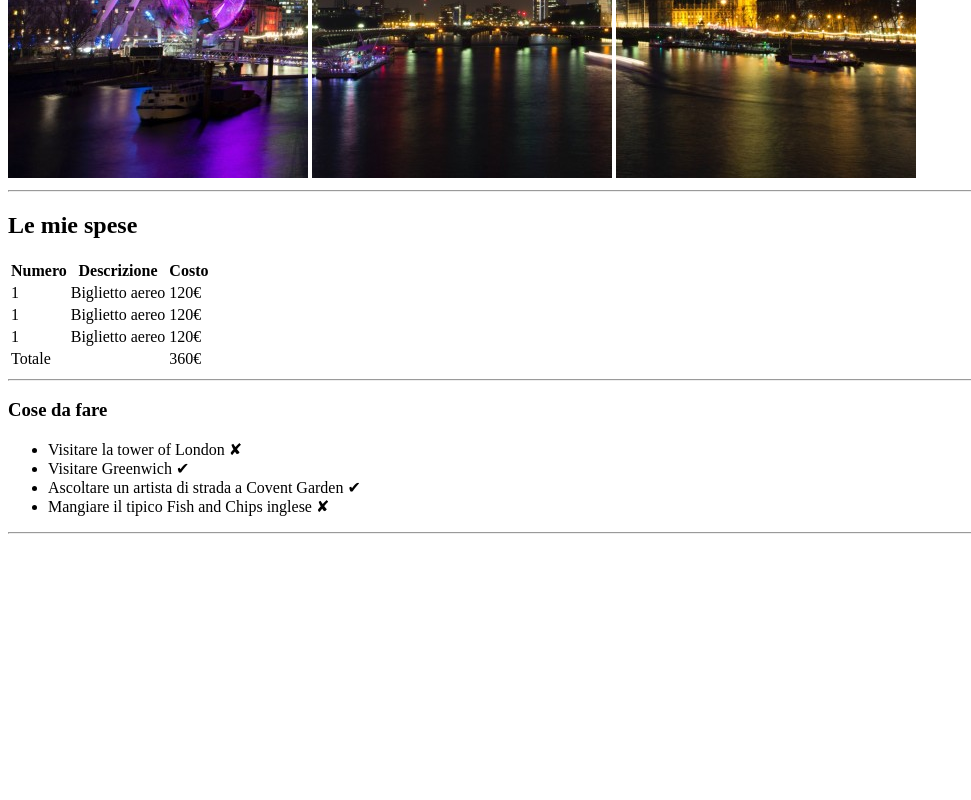
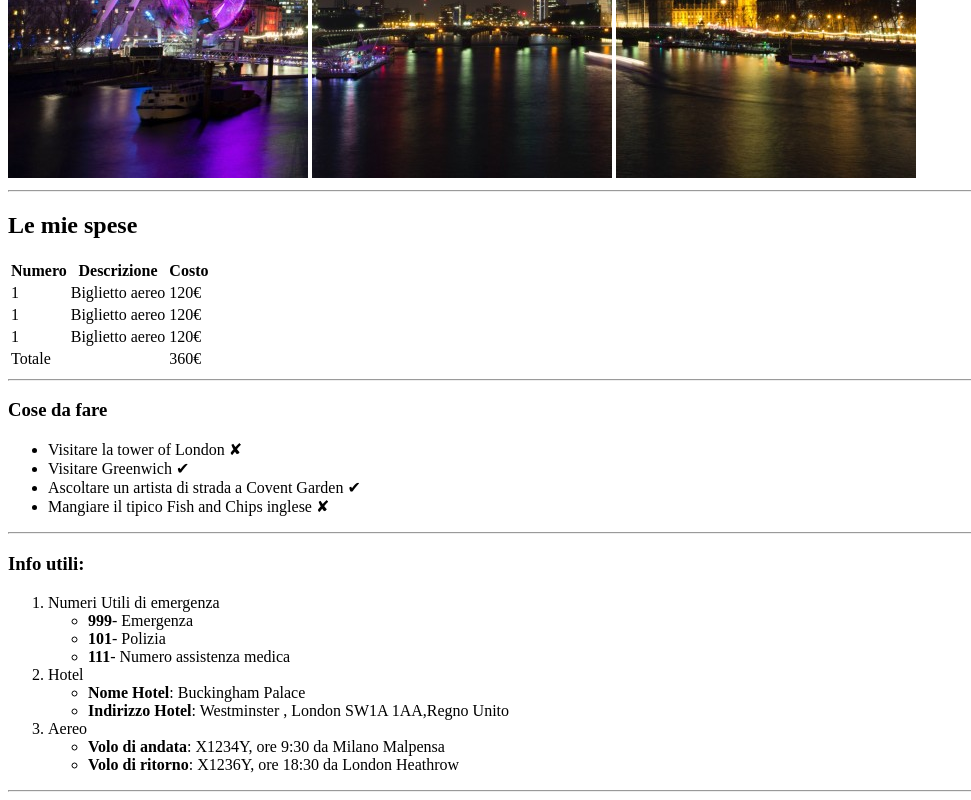
Before and after one commit to RomeoAlex/html-london-trip, a plain HTML site: page index.html in a window 1280 px wide. Shown: the part 502-1302 px from the top of the page, without its empty margins (0-971 px from the left). Before the commit the page ends 1044 px from the top, so only its background shows below. Drawn offline with Linux system fonts and the light colour scheme.

Commit message:
inserimento terza sezione con liste e sottoliste

```diff
--- a/index.html
+++ b/index.html
@@ -60,6 +60,51 @@
         </section>
         <!-- separatore linea -->
     <hr>
+        <!-- terza sezione  -->
+
+    <section>
+        <!-- titolo e lista -->
+        <h3>Info utili:</h3>
+        <ol>
+            <li>Numeri Utili di emergenza</li>
+            <!-- sottolista -->
+                <ul>
+                    <li>
+                        <strong>999</strong>- Emergenza
+                    </li>
+                    <li>
+                        <strong>101</strong>- Polizia
+                    </li>
+                    <li>
+                        <strong>111</strong>- Numero assistenza medica
+                    </li>
+                </ul>
+
+            <li>Hotel</li>
+            <!-- sottolista -->
+                <ul>
+                    <li>
+                        <strong>Nome Hotel</strong>: Buckingham Palace
+                    </li>
+                    <li>
+                        <strong>Indirizzo Hotel</strong>: Westminster , London SW1A 1AA,Regno Unito
+                    </li>
+                </ul>
+            <li>Aereo</li>
+            <!-- sottolista -->
+                <ul>
+                    <li>
+                        <strong>Volo di andata</strong>: X1234Y, ore 9:30 da Milano Malpensa
+                    </li>
+                    <li>
+                        <strong>Volo di ritorno</strong>: X1236Y, ore 18:30 da London Heathrow
+                    </li>
+                </ul>
+        </ol>
+    </section>
+    <!-- separatore linea -->
+    <hr>
+        <!-- quarta sezione  -->
     </main>
 </body>
 </html>
```
